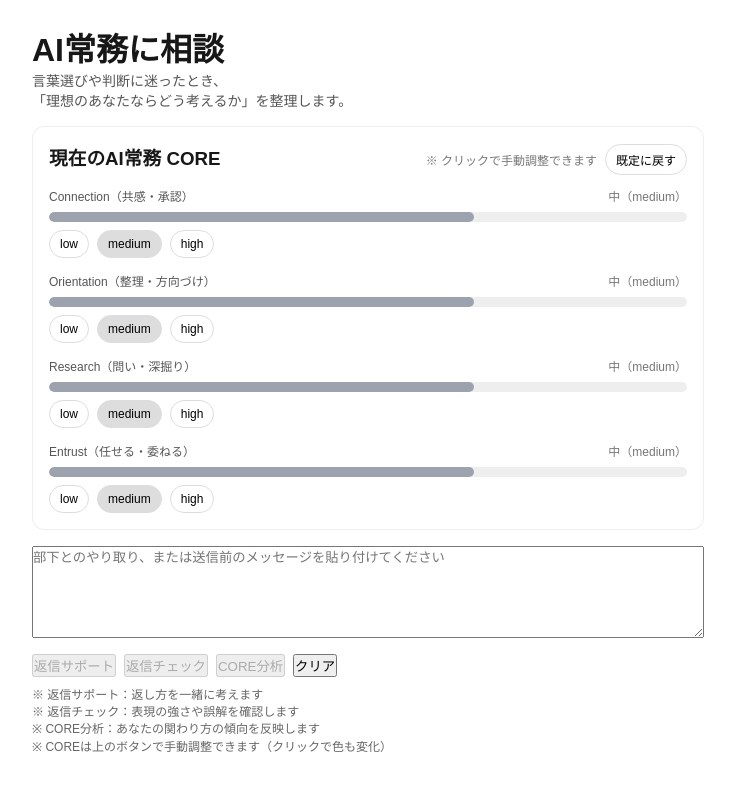
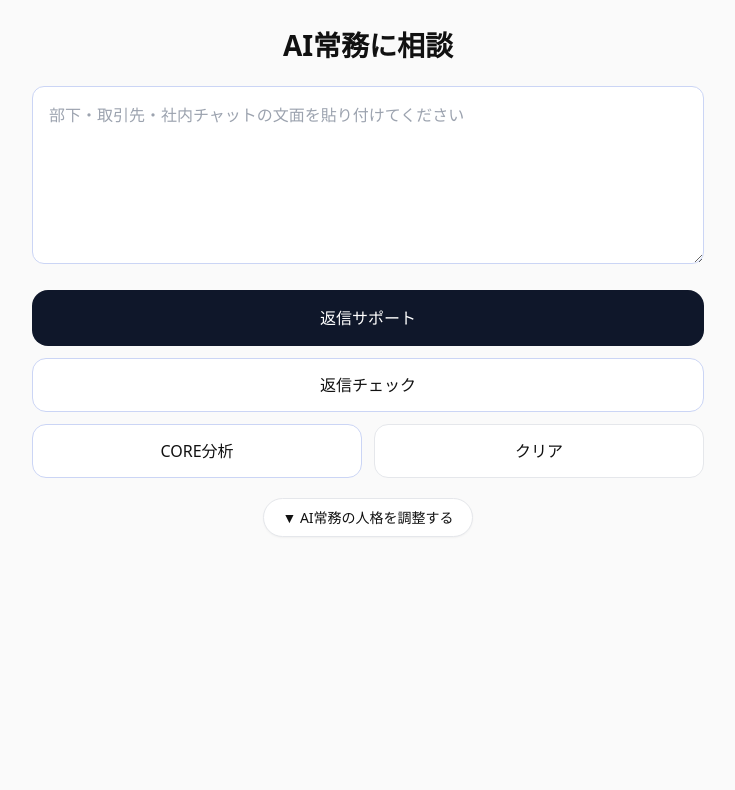
Before and after one commit to t-higuchi-gif/ai-jomu-next, a Next.js app: page /consult in a window 1280 px wide. Shown: the top 790 px of the page, without its empty margins (272-1007 px from the left). Built offline with nearby package versions, Linux system fonts and the light colour scheme.

Commit message:
feat: consult UI ready for public beta

```diff
--- a/app/consult/page.tsx
+++ b/app/consult/page.tsx
@@ -6,6 +6,10 @@ import { PersonaInput } from '@/lib/persona'
 type Mode = 'support' | 'check' | 'analyze'
 type CoreLevel = 'low' | 'medium' | 'high'
 type CoreKey = 'connection' | 'orientation' | 'research' | 'entrust'
+
+/* ======================
+   CORE ユーティリティ
+====================== */
 
 function levelToValue(level: CoreLevel) {
   if (level === 'low') return 1
@@ -19,6 +23,10 @@ function levelLabel(level: CoreLevel) {
   return '中'
 }
 
+/* ======================
+   CORE 行
+====================== */
+
 function CoreRow({
   label,
   value,
@@ -30,80 +38,56 @@ function CoreRow({
 }) {
   const pct = (levelToValue(value) / 3) * 100
 
-  // ★ クリックした瞬間に色が変わる
-  const barColor = (() => {
-    if (value === 'low') return '#D1D5DB'    // light gray
-    if (value === 'medium') return '#9CA3AF' // medium gray
-    return '#4B5563'                         // dark gray
-  })()
+  return (
+    <div style={{ display: 'grid', gap: 8 }}>
+      <div style={{ display: 'flex', justifyContent: 'space-between', fontSize: 13 }}>
+        <div>{label}</div>
+        <div style={{ color: '#666' }}>
+          {levelLabel(value)}（{value}）
+        </div>
+      </div>
 
-  const SegButton = ({ lv }: { lv: CoreLevel }) => {
+      <div style={{ height: 8, background: '#e5e7eb', borderRadius: 999 }}>
+        <div
+          style={{
+            height: '100%',
+            width: `${pct}%`,
+            background: '#475569',
+            borderRadius: 999,
+            transition: 'width .25s ease',
+          }}
+        />
+      </div>
+
+      <div style={{ display: 'flex', gap: 8 }}>
+        {(['low', 'medium', 'high'] as CoreLevel[]).map((lv) => {
           const active = value === lv
           return (
             <button
-        type="button"
+              key={lv}
               onClick={() => onChange(lv)}
               style={{
+                flex: 1,
+                padding: '6px 0',
+                borderRadius: 999,
+                border: '1px solid #d1d5db',
+                background: active ? '#e5e7eb' : '#fff',
+                cursor: 'pointer',
                 fontSize: 12,
-          padding: '6px 10px',
-          borderRadius: 999,
-          border: '1px solid #ddd',
-          background: active ? '#ddd' : '#fff',
-          cursor: 'pointer',
               }}
-        aria-pressed={active}
             >
               {lv}
             </button>
           )
-  }
-
-  return (
-    <div style={{ display: 'grid', gap: 8 }}>
-      <div
-        style={{
-          display: 'flex',
-          justifyContent: 'space-between',
-          alignItems: 'baseline',
-          gap: 12,
-        }}
-      >
-        <div style={{ fontSize: 12, color: '#555' }}>{label}</div>
-        <div style={{ fontSize: 12, color: '#777' }}>
-          {levelLabel(value)}（{value}）
-        </div>
-      </div>
-
-      {/* バー */}
-      <div
-        style={{
-          height: 10,
-          width: '100%',
-          background: '#eee',
-          borderRadius: 999,
-          overflow: 'hidden',
-        }}
-      >
-        <div
-          style={{
-            height: '100%',
-            width: `${pct}%`,
-            background: barColor,
-            borderRadius: 999,
-            transition: 'width 0.25s ease, background 0.2s ease',
-          }}
-        />
-      </div>
-
-      {/* 手動調整 */}
-      <div style={{ display: 'flex', gap: 8, flexWrap: 'wrap' }}>
-        <SegButton lv="low" />
-        <SegButton lv="medium" />
-        <SegButton lv="high" />
+        })}
       </div>
     </div>
   )
 }
+
+/* ======================
+   CORE ダッシュボード
+====================== */
 
 function CoreDashboard({
   persona,
@@ -114,88 +98,50 @@ function CoreDashboard({
   setPersona: (next: PersonaInput) => void
   onReset: () => void
 }) {
-  const update = (key: CoreKey, next: CoreLevel) => {
-    setPersona({
-      ...persona,
-      [key]: next,
-    })
+  const update = (key: CoreKey, lv: CoreLevel) => {
+    setPersona({ ...persona, [key]: lv })
   }
 
   return (
     <div
       style={{
-        marginTop: 16,
         padding: 16,
-        border: '1px solid #eee',
         borderRadius: 12,
+        border: '1px solid #e5e7eb',
+        background: '#fafafa',
       }}
     >
-      <div
-        style={{
-          display: 'flex',
-          justifyContent: 'space-between',
-          alignItems: 'baseline',
-          gap: 12,
-          flexWrap: 'wrap',
-        }}
-      >
-        <h3 style={{ margin: 0 }}>現在のAI常務 CORE</h3>
+      <h3 style={{ margin: 0, marginBottom: 12 }}>AI常務の人格（CORE）</h3>
 
-        <div style={{ display: 'flex', gap: 8, alignItems: 'center', flexWrap: 'wrap' }}>
-          <div style={{ fontSize: 12, color: '#777' }}>
-            ※ クリックで手動調整できます
+      <div style={{ display: 'grid', gap: 16 }}>
+        <CoreRow label="Connection（共感）" value={persona.connection} onChange={(lv) => update('connection', lv)} />
+        <CoreRow label="Orientation（整理）" value={persona.orientation} onChange={(lv) => update('orientation', lv)} />
+        <CoreRow label="Research（深掘り）" value={persona.research} onChange={(lv) => update('research', lv)} />
+        <CoreRow label="Entrust（委ね）" value={persona.entrust} onChange={(lv) => update('entrust', lv)} />
       </div>
+
       <button
-            type="button"
         onClick={onReset}
         style={{
+          marginTop: 12,
           fontSize: 12,
-              padding: '6px 10px',
-              borderRadius: 999,
-              border: '1px solid #ddd',
-              background: '#fff',
+          background: 'none',
+          border: 'none',
+          color: '#555',
           cursor: 'pointer',
         }}
       >
         既定に戻す
       </button>
     </div>
-      </div>
-
-      <div style={{ display: 'grid', gap: 14, marginTop: 12 }}>
-        <CoreRow
-          label="Connection（共感・承認）"
-          value={persona.connection as CoreLevel}
-          onChange={(lv) => update('connection', lv)}
-        />
-        <CoreRow
-          label="Orientation（整理・方向づけ）"
-          value={persona.orientation as CoreLevel}
-          onChange={(lv) => update('orientation', lv)}
-        />
-        <CoreRow
-          label="Research（問い・深掘り）"
-          value={persona.research as CoreLevel}
-          onChange={(lv) => update('research', lv)}
-        />
-        <CoreRow
-          label="Entrust（任せる・委ねる）"
-          value={persona.entrust as CoreLevel}
-          onChange={(lv) => update('entrust', lv)}
-        />
-      </div>
-    </div>
   )
 }
 
+/* ======================
+   Consult Page
+====================== */
+
 export default function ConsultPage() {
-  const [inputText, setInputText] = useState('')
-  const [result, setResult] = useState('')
-  const [loading, setLoading] = useState(false)
-  const [error, setError] = useState('')
-  const [copied, setCopied] = useState(false)
-
-  /** CORE（AI常務の人格状態） */
   const defaultPersona = useMemo<PersonaInput>(
     () => ({
       connection: 'medium',
@@ -206,62 +152,38 @@ export default function ConsultPage() {
     []
   )
 
-  const [persona, setPersona] = useState<PersonaInput>(defaultPersona)
+  const [persona, setPersona] = useState(defaultPersona)
+  const [showCore, setShowCore] = useState(false)
 
-  /** API 呼び出し */
-  const callConsultApi = async (text: string, mode: Mode) => {
-    if (!text) return
+  const [inputText, setInputText] = useState('')
+  const [result, setResult] = useState('')
+  const [loadingMode, setLoadingMode] = useState<Mode | null>(null)
 
-    setLoading(true)
-    setError('')
+  const [copied, setCopied] = useState(false)
+
+  /* API 呼び出し */
+  const callApi = async (mode: Mode) => {
+    if (!inputText) return
+
+    setLoadingMode(mode)
     setResult('')
-    setCopied(false)
 
     try {
       const res = await fetch('/api/consult', {
         method: 'POST',
         headers: { 'Content-Type': 'application/json' },
-        body: JSON.stringify({ text, persona, mode }),
+        body: JSON.stringify({ text: inputText, persona, mode }),
       })
 
-      if (!res.ok) throw new Error('API error')
       const data = await res.json()
-
-      /** CORE分析モード */
-      if (mode === 'analyze') {
-        const parsed = JSON.parse(data.reply)
-
-        setPersona({
-          connection: parsed.connection,
-          orientation: parsed.orientation,
-          research: parsed.research,
-          entrust: parsed.entrust,
-        })
-
-        setResult(
-`【AI常務がアップデートされました】
-
-Connection : ${parsed.connection}
-Orientation: ${parsed.orientation}
-Research   : ${parsed.research}
-Entrust    : ${parsed.entrust}
-
-${parsed.summary}
-
-※ 次回以降の返信は、この人格をもとに行われます`
-        )
-      } else {
       setResult(data.reply)
-      }
-    } catch (e) {
-      console.error(e)
-      setError('通信エラーが発生しました')
     } finally {
-      setLoading(false)
+      setLoadingMode(null)
     }
   }
 
-  /** コピー */
+  const isLoading = loadingMode !== null
+
   const copyResult = async () => {
     if (!result) return
     await navigator.clipboard.writeText(result)
@@ -269,115 +191,202 @@ ${parsed.summary}
     setTimeout(() => setCopied(false), 1500)
   }
 
-  /** クリア */
-  const clearAll = () => {
-    setInputText('')
-    setResult('')
-    setError('')
-    setCopied(false)
-  }
-
-  /** COREを既定に戻す */
-  const resetPersona = () => {
-    setPersona(defaultPersona)
-  }
-
   return (
-    <div
+    <div style={{ maxWidth: 720, margin: '0 auto', padding: 24 }}>
+      {/* タイトル */}
+      <h1
         style={{
-        padding: 24,
-        maxWidth: 720,
-        margin: '0 auto',
-        overflowX: 'hidden',
+          textAlign: 'center',
+          fontSize: 28,
+          fontWeight: 700,
+          marginBottom: 20,
         }}
       >
-      <h1>AI常務に相談</h1>
+        AI常務に相談
+      </h1>
 
-      <p style={{ color: '#555', fontSize: 14 }}>
-        言葉選びや判断に迷ったとき、<br />
-        「理想のあなたならどう考えるか」を整理します。
-      </p>
-
-      {/* COREの可視化＆手動調整 */}
-      <CoreDashboard persona={persona} setPersona={setPersona} onReset={resetPersona} />
-
+      {/* 入力 */}
       <textarea
         rows={6}
-        style={{ width: '100%', boxSizing: 'border-box', marginTop: 16 }}
         value={inputText}
         onChange={(e) => setInputText(e.target.value)}
-        placeholder="部下とのやり取り、または送信前のメッセージを貼り付けてください"
+        placeholder="部下・取引先・社内チャットの文面を貼り付けてください"
+        style={{
+          width: '100%',
+          padding: 16,
+          borderRadius: 12,
+          border: '1px solid #cbd5f5',
+          boxSizing: 'border-box',
+        }}
       />
 
       {/* ボタン群 */}
+      <div style={{ display: 'grid', gap: 12, marginTop: 20 }}>
+        <button
+          onClick={() => callApi('support')}
+          disabled={isLoading}
+          style={{
+            padding: 16,
+            borderRadius: 16,
+            background: '#0f172a',
+            color: '#fff',
+            fontSize: 16,
+            border: 'none',
+            cursor: 'pointer',
+            opacity: isLoading && loadingMode !== 'support' ? 0.5 : 1,
+          }}
+        >
+          {loadingMode === 'support' ? '返信案を考えています…' : '返信サポート'}
+        </button>
+
+        <button
+          onClick={() => callApi('check')}
+          disabled={isLoading}
+          style={{
+            padding: 14,
+            borderRadius: 14,
+            background: '#fff',
+            border: '1px solid #cbd5f5',
+            cursor: 'pointer',
+            opacity: isLoading && loadingMode !== 'check' ? 0.5 : 1,
+          }}
+        >
+          {loadingMode === 'check' ? '表現をチェックしています…' : '返信チェック'}
+        </button>
+
+        <div style={{ display: 'grid', gridTemplateColumns: '1fr 1fr', gap: 12 }}>
+          <button
+            onClick={() => callApi('analyze')}
+            disabled={isLoading}
+            style={{
+              padding: 14,
+              borderRadius: 14,
+              background: '#fff',
+              border: '1px solid #cbd5f5',
+              cursor: 'pointer',
+              opacity: isLoading && loadingMode !== 'analyze' ? 0.5 : 1,
+            }}
+          >
+            {loadingMode === 'analyze' ? '人格を分析しています…' : 'CORE分析'}
+          </button>
+
+          <button
+            onClick={() => {
+              setInputText('')
+              setResult('')
+            }}
+            disabled={isLoading}
+            style={{
+              padding: 14,
+              borderRadius: 14,
+              background: '#fff',
+              border: '1px solid #e5e7eb',
+              cursor: 'pointer',
+            }}
+          >
+            クリア
+          </button>
+        </div>
+      </div>
+
+      {/* 人格調整ボタン */}
+      <button
+        onClick={() => setShowCore((v) => !v)}
+        style={{
+          margin: '20px auto 0',
+          display: 'flex',
+          alignItems: 'center',
+          gap: 6,
+          padding: '8px 18px',
+          borderRadius: 999,
+          border: '1px solid #e5e7eb',
+          background: '#fff',
+          fontSize: 14,
+          cursor: 'pointer',
+          color: '#111',
+          boxShadow: '0 1px 2px rgba(0,0,0,0.04)',
+          transition: 'background .2s ease, box-shadow .2s ease',
+        }}
+        onMouseEnter={(e) => {
+          e.currentTarget.style.background = '#f9fafb'
+          e.currentTarget.style.boxShadow = '0 2px 6px rgba(0,0,0,0.08)'
+        }}
+        onMouseLeave={(e) => {
+          e.currentTarget.style.background = '#fff'
+          e.currentTarget.style.boxShadow = '0 1px 2px rgba(0,0,0,0.04)'
+        }}
+      >
+        {showCore ? '▲ 人格調整を閉じる' : '▼ AI常務の人格を調整する'}
+      </button>
+
+      {/* CORE 展開 */}
+      <div
+        style={{
+          marginTop: 16,
+          overflow: 'hidden',
+          transition: 'all 0.35s ease',
+          opacity: showCore ? 1 : 0,
+          transform: showCore ? 'translateY(0)' : 'translateY(-8px)',
+          maxHeight: showCore ? 1000 : 0,
+          pointerEvents: showCore ? 'auto' : 'none',
+        }}
+      >
+        <CoreDashboard persona={persona} setPersona={setPersona} onReset={() => setPersona(defaultPersona)} />
+      </div>
+
+      {/* 結果表示 */}
+      {result && (
+        <div
+          style={{
+            marginTop: 28,
+            padding: 16,
+            borderRadius: 16,
+            background: '#f1f5f9',
+            border: '1px solid #cbd5e1',
+          }}
+        >
           <div
             style={{
               display: 'flex',
-          gap: 8,
-          marginTop: 12,
-          flexWrap: 'wrap',
+              justifyContent: 'space-between',
+              alignItems: 'center',
+              marginBottom: 8,
             }}
           >
-        <button onClick={() => callConsultApi(inputText, 'support')} disabled={loading || !inputText}>
-          {loading ? '考え中…' : '返信サポート'}
-        </button>
-
-        <button onClick={() => callConsultApi(inputText, 'check')} disabled={loading || !inputText}>
-          返信チェック
-        </button>
-
-        <button onClick={() => callConsultApi(inputText, 'analyze')} disabled={loading || !inputText}>
-          CORE分析
-        </button>
-
-        <button onClick={clearAll} disabled={loading}>
-          クリア
-        </button>
+            <div style={{ fontSize: 14, fontWeight: 600 }}>
+              🤖 AI常務からの提案
             </div>
 
-      <div style={{ fontSize: 12, color: '#666', marginTop: 8 }}>
-        <div>※ 返信サポート：返し方を一緒に考えます</div>
-        <div>※ 返信チェック：表現の強さや誤解を確認します</div>
-        <div>※ CORE分析：あなたの関わり方の傾向を反映します</div>
-        <div>※ COREは上のボタンで手動調整できます（クリックで色も変化）</div>
-      </div>
-
-      {error && (
-        <p style={{ color: 'red', marginTop: 12 }}>
-          {error}
-        </p>
-      )}
-
-      {result && (
-        <>
-          <hr style={{ margin: '24px 0' }} />
-
-          <div style={{ display: 'flex', alignItems: 'center', gap: 8, flexWrap: 'wrap' }}>
-            <h3 style={{ margin: 0 }}>AI常務からのアウトプット</h3>
-            <button onClick={copyResult} style={{ fontSize: 12 }}>
+            <button
+              onClick={copyResult}
+              style={{
+                fontSize: 12,
+                padding: '6px 10px',
+                borderRadius: 999,
+                border: '1px solid #cbd5e1',
+                background: '#fff',
+                cursor: 'pointer',
+              }}
+            >
               {copied ? 'コピーしました' : 'コピー'}
             </button>
           </div>
 
-          <div style={{ fontSize: 12, color: '#666', marginBottom: 8 }}>
-            ― 理想のあなたなら、こう考えるかもしれません ―
-          </div>
-
           <pre
             style={{
-              background: '#f5f5f5',
-              padding: 16,
+              margin: 0,
+              padding: 12,
+              background: '#ffffff',
+              borderRadius: 12,
               whiteSpace: 'pre-wrap',
-              wordBreak: 'break-word',
-              overflowX: 'auto',
-              maxWidth: '100%',
-              boxSizing: 'border-box',
-              lineHeight: 1.6,
+              lineHeight: 1.7,
+              fontSize: 14,
+              color: '#0f172a',
             }}
           >
             {result}
           </pre>
-        </>
+        </div>
       )}
     </div>
   )
--- a/app/globals.css
+++ b/app/globals.css
@@ -1,13 +1,10 @@
+@tailwind base;
+@tailwind components;
+@tailwind utilities;
+
 :root {
-  --background: #ffffff;
-  --foreground: #171717;
-}
-
-@media (prefers-color-scheme: dark) {
-  :root {
-    --background: #0a0a0a;
-    --foreground: #ededed;
-  }
+  --background: #fafafa;
+  --foreground: #111111;
 }
 
 html,
@@ -17,26 +14,10 @@ body {
 }
 
 body {
+  background: var(--background);
   color: var(--foreground);
-  background: var(--background);
-  font-family: Arial, Helvetica, sans-serif;
-  -webkit-font-smoothing: antialiased;
-  -moz-osx-font-smoothing: grayscale;
 }
 
 * {
   box-sizing: border-box;
-  padding: 0;
-  margin: 0;
 }
-
-a {
-  color: inherit;
-  text-decoration: none;
-}
-
-@media (prefers-color-scheme: dark) {
-  html {
-    color-scheme: dark;
-  }
-}
--- a/package.json
+++ b/package.json
@@ -18,8 +18,11 @@
     "@types/node": "^20",
     "@types/react": "^19",
     "@types/react-dom": "^19",
+    "autoprefixer": "^10.4.24",
     "eslint": "^9",
     "eslint-config-next": "16.1.6",
+    "postcss": "^8.5.6",
+    "tailwindcss": "^3.4.19",
     "typescript": "^5"
   }
 }
--- /dev/null
+++ b/postcss.config.js
@@ -0,0 +1,6 @@
+module.exports = {
+  plugins: {
+    tailwindcss: {},
+    autoprefixer: {},
+  },
+}
```
Also changed, not shown: app/setup/page.tsx (+39 -81 lines), tailwind.config.js (added, +10 -0 lines), 1 other file (tests, documents, lock files or other folders). Lines whose indentation alone changed are shown as unchanged.
